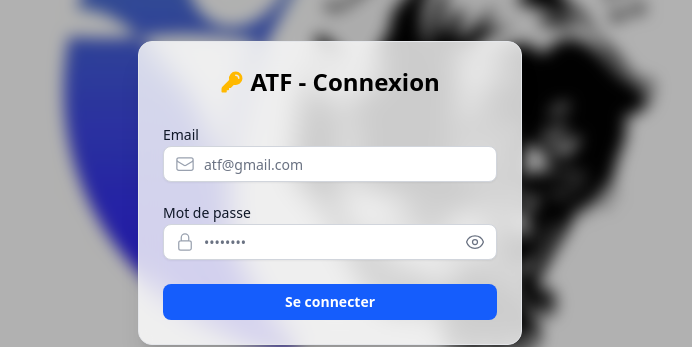
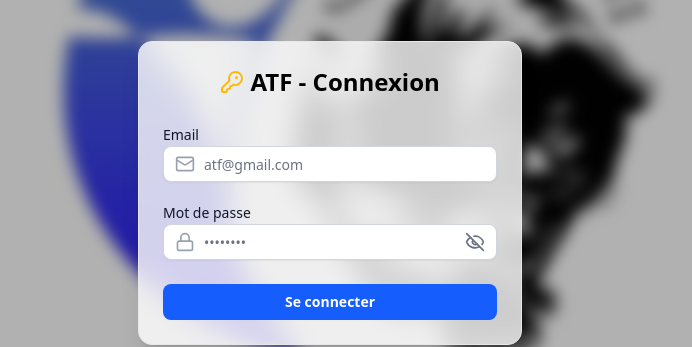
Before and after one commit to NjNerson/atf-pwa, a Next.js app: page /login in a window 1280 px wide. Shown: the part 207-554 px from the top of the page, without its empty margins (310-1002 px from the left). Built offline with nearby package versions, Linux system fonts and the light colour scheme.

Commit message:
moved to lucidreact icon

```diff
--- a/app/globals.css
+++ b/app/globals.css
@@ -80,6 +80,13 @@
   --toast-success-color: #065f46; /* dark green text */
   --toast-error-background: #fee2e2; /* light red */
   --toast-error-color: #991b1b;
+
+  --auth-background: #f9fafb;
+  --auth-card-bg: rgba(255, 255, 255, 0.8);
+  --auth-blur: blur(8px);
+  --primary-blue: #2563eb;
+  --primary-blue-hover: #1d4ed8;
+  --text-on-bg: #000000;
 }
 
 .dark {
--- a/components/Auth.tsx
+++ b/components/Auth.tsx
@@ -1,18 +1,18 @@
 "use client";
 import { Card, CardContent, CardHeader, CardTitle } from "./ui/card";
-import {
-  EnvelopeIcon,
-  LockClosedIcon,
-  EyeSlashIcon,
-  EyeIcon,
-} from "@heroicons/react/24/outline";
-import { KeyIcon } from "@heroicons/react/24/solid";
+// import {
+//   EnvelopeIcon,
+//   LockClosedIcon,
+//   EyeSlashIcon,
+//   EyeIcon,
+// } from "@heroicons/react/24/outline";
+// import { KeyIcon } from "@heroicons/react/24/solid";
 import { Button } from "./ui/button";
 import { Input } from "./ui/input";
 import { Label } from "./ui/label";
 import { useTransition, useState, use } from "react";
 import { toast } from "sonner";
-import { Loader2 } from "lucide-react";
+import { Mail, Lock, EyeOff, Eye, KeyRound, Loader2 } from "lucide-react";
 import { loginUserAction } from "@/action/user/user";
 import { useRouter } from "next/navigation";
 
@@ -46,7 +46,7 @@ function Auth() {
       <Card className="relative z-10 w-full max-w-sm bg-white/80 backdrop-blur-md shadow-xl border border-gray-200 rounded-xl">
         <CardHeader>
           <CardTitle className="text-center text-2xl font-semibold text-black flex items-center justify-center-safe">
-            <KeyIcon className=" size-6 text-amber-400" />
+            <KeyRound className=" size-6 text-amber-400" />
             &nbsp;ATF - Connexion
           </CardTitle>
         </CardHeader>
@@ -61,7 +61,7 @@ function Auth() {
                 Email
               </Label>
               <div className="relative">
-                <EnvelopeIcon className="w-5 h-5 text-gray-400 absolute left-3 top-1/2 -translate-y-1/2 pointer-events-none" />
+                <Mail className="w-5 h-5 text-gray-400 absolute left-3 top-1/2 -translate-y-1/2 pointer-events-none" />
                 <Input
                   id="email"
                   type="email"
@@ -85,7 +85,7 @@ function Auth() {
                 Mot de passe
               </Label>
               <div className="relative">
-                <LockClosedIcon className="w-5 h-5 text-gray-400 absolute left-3 top-1/2 -translate-y-1/2 pointer-events-none" />
+                <Lock className="w-5 h-5 text-gray-400 absolute left-3 top-1/2 -translate-y-1/2 pointer-events-none" />
                 <Input
                   id="password"
                   type={showPassword ? "text" : "password"}
@@ -108,9 +108,9 @@ function Auth() {
                   }
                 >
                   {showPassword ? (
-                    <EyeSlashIcon className="w-5 h-5" />
+                    <Eye className="w-5 h-5" />
                   ) : (
-                    <EyeIcon className="w-5 h-5" />
+                    <EyeOff className="w-5 h-5" />
                   )}
                 </button>
               </div>
```
Also changed, not shown: tsconfig.json (+7 -1 lines).
